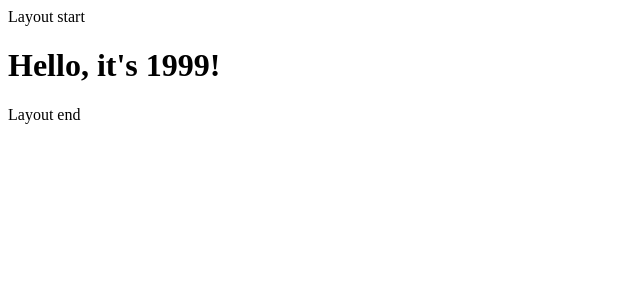
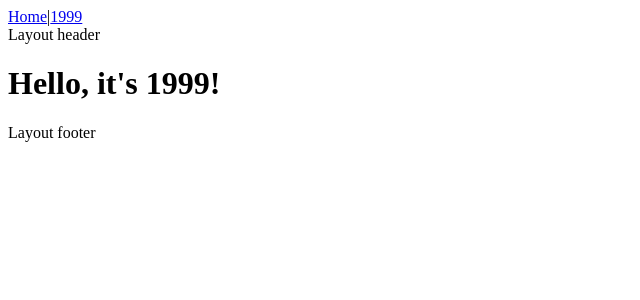
Before and after one commit to blakefrederick/n13, a Next.js app: page /1999 in a window 1280 px wide. Shown: the top 300 px of the page, without its empty margins (0-640 px from the left). Built offline with nearby package versions, Linux system fonts and the light colour scheme.

Commit message:
App has navigation

```diff
--- a/app/layout.js
+++ b/app/layout.js
@@ -1,3 +1,5 @@
+import Link from 'next/link'
+
 export default function RootLayout({ children }) {
   return (
     <html lang="en">
@@ -5,9 +7,15 @@ export default function RootLayout({ children }) {
         <title>N13</title>
         <meta name="viewport" content="width=device-width, initial-scale=1.0"></meta>
       </head>
-      <div>Layout start</div>
-      <body>{children}</body>
-      <div>Layout end</div>
+      <body>
+        <nav>
+          <Link href="/">Home</Link>|
+          <Link href="/1999">1999</Link>
+        </nav>
+        <div>Layout header</div>
+        {children}
+        <div>Layout footer</div>
+      </body>
     </html>
   );
 }
```
